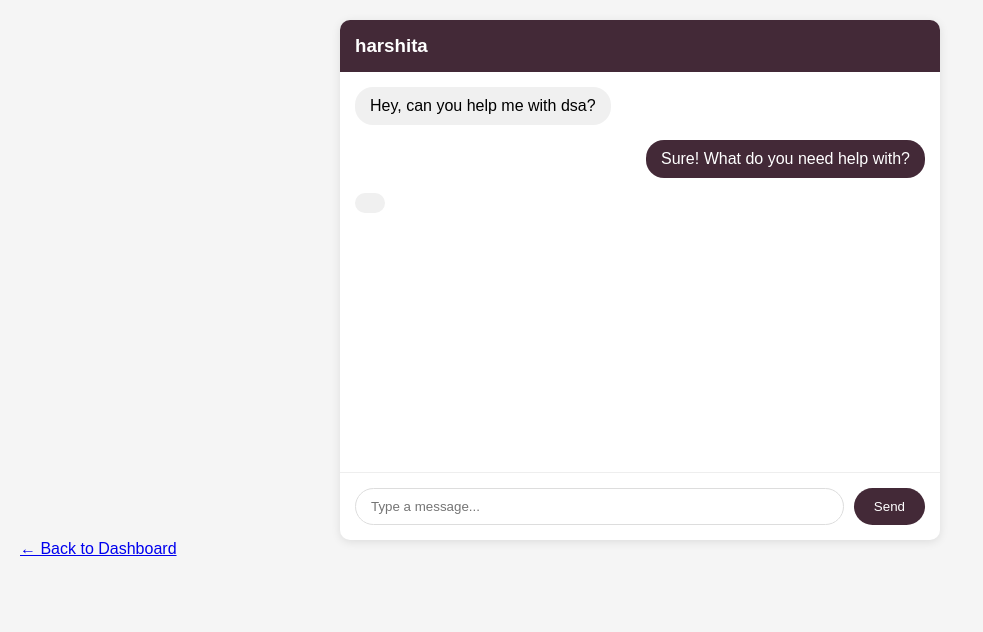
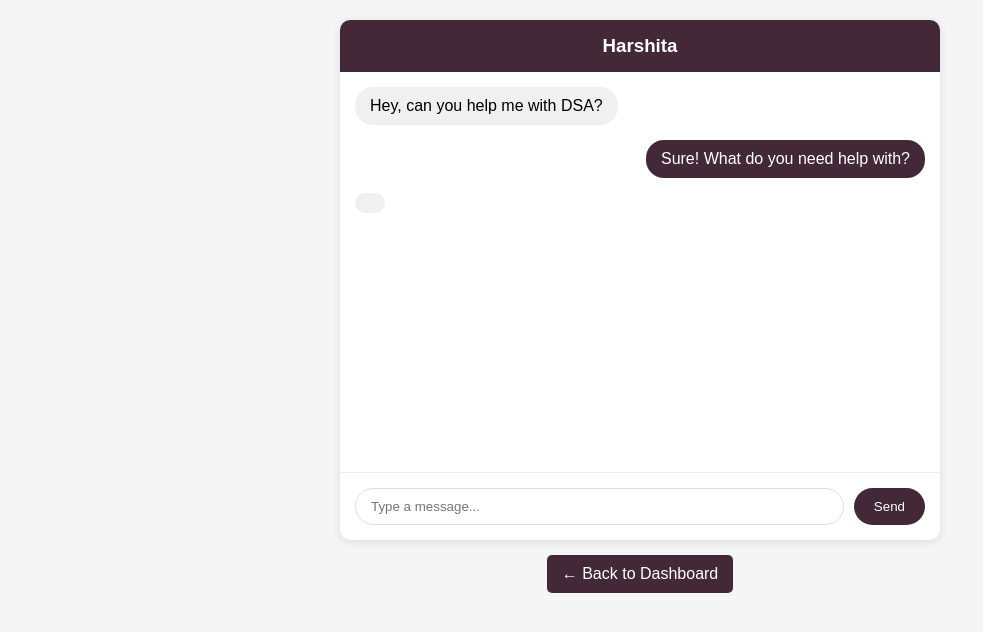
Before and after one commit to Harshita890/SwapSkill, a PHP site: page /messages.php in a window 1280 px wide. Shown: the top 632 px of the page, without its empty margins (0-983 px from the left). Run offline with PHP 8.4, Linux system fonts and the light colour scheme.

Commit message:
message page updated

```diff
--- a/messages.php
+++ b/messages.php
@@ -27,6 +27,7 @@
             padding: 15px;
             background: #432937;
             color: white;
+            text-align: center;
         }
         .messages {
             height: 400px;
@@ -77,17 +78,34 @@
             border-radius: 20px;
             cursor: pointer;
         }
+        /* Back to Dashboard box */
+        .dashboard-box {
+            margin-top: 15px;
+            text-align: center;
+        }
+        .dashboard-box a {
+            display: inline-block;
+            padding: 10px 15px;
+            background: #432937;
+            color: white;
+            text-decoration: none;
+            border-radius: 5px;
+            transition: 0.3s;
+        }
+        .dashboard-box a:hover {
+            background: #5a3e50;
+        }
     </style>
 </head>
 <body>
     <div class="chat-container">
         <div class="chat-header">
-            <h3>harshita</h3>
+            <h3>Harshita</h3>
         </div>
         <div class="messages" id="messages">
             <div class="message received">
                 <div class="message-content">
-                    Hey, can you help me with dsa?
+                    Hey, can you help me with DSA?
                 </div>
             </div>
             <div class="message sent">
@@ -105,6 +123,10 @@
             <input type="text" id="messageInput" placeholder="Type a message...">
             <button onclick="sendMessage()">Send</button>
         </div>
+    </div>
+
+    <div class="dashboard-box">
+        <a href="dashboard.php">← Back to Dashboard</a>
     </div>
 
     <script>
@@ -127,10 +149,8 @@
                 // Add to messages
                 messagesDiv.appendChild(newMessage);
 
-                // Clear input
                 input.value = '';
 
-                // Scroll to bottom
                 messagesDiv.scrollTop = messagesDiv.scrollHeight;
 
             }
@@ -142,6 +162,5 @@
             }
         });
     </script>
-    <p><a href="dashboard.php">← Back to Dashboard</a></p>
 </body>
 </html>
```
